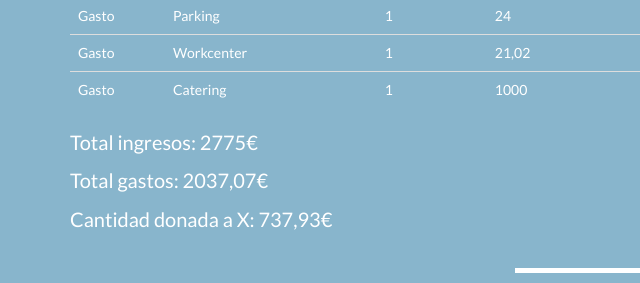
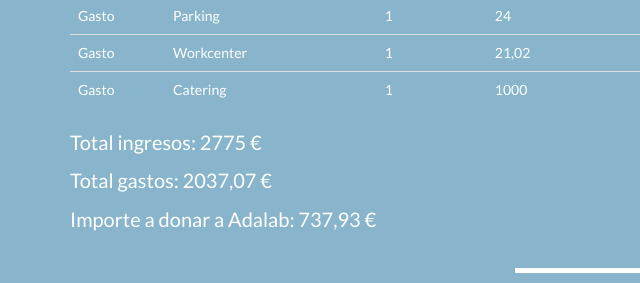
Before and after one commit to DeveloperosConf/DeveloperosConf.github.io, a plain HTML site: page index.html in a window 1280 px wide. Shown: the part 5403-5686 px from the top of the page, 0-640 px from the left. Drawn offline with nearby package versions, Linux system fonts and the light colour scheme.

Commit message:
Indicado que la donacion sera para Adalab

```diff
--- a/index.html
+++ b/index.html
@@ -647,9 +647,9 @@
                                 </tr>
                             </tbody>
                         </table>
-                        <p>Total ingresos: 2775€</p>
-                        <p>Total gastos: 2037,07€</p>
-                        <p>Cantidad donada a X: 737,93€</p>
+                        <p>Total ingresos: 2775 €</p>
+                        <p>Total gastos: 2037,07 €</p>
+                        <p>Importe a donar a <a style="color:white" href="http://adalab.es/">Adalab</a>: 737,93 €</p>
 
                     </div>
                     <div class="col-lg-12 text-center">
```
